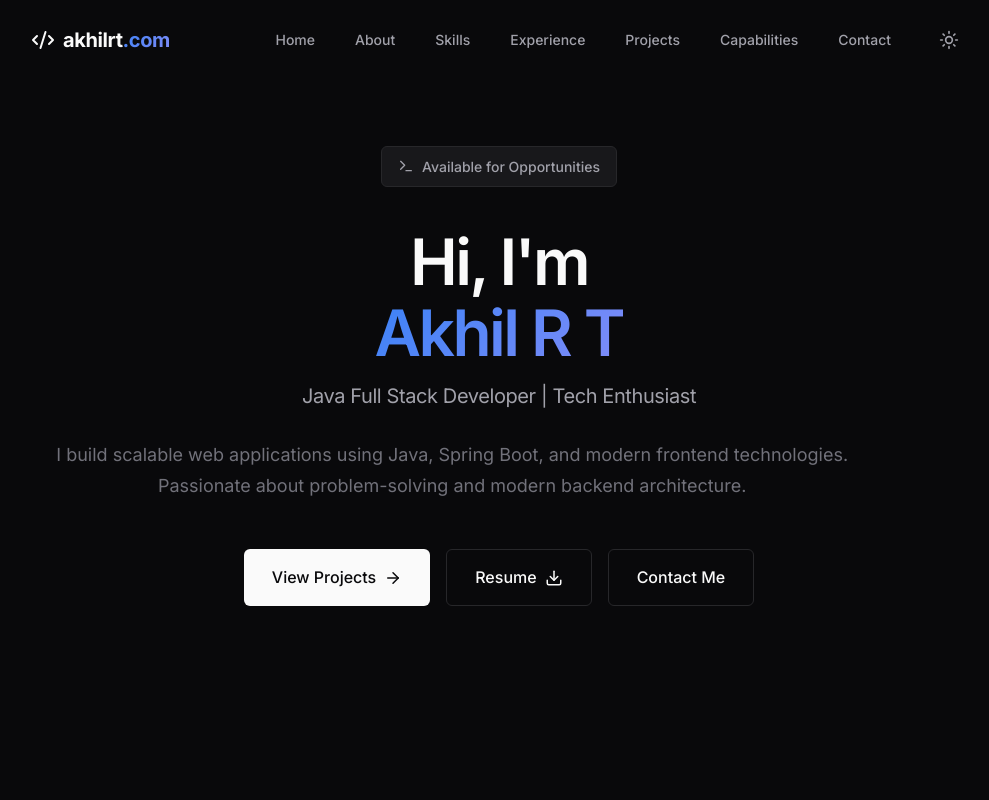
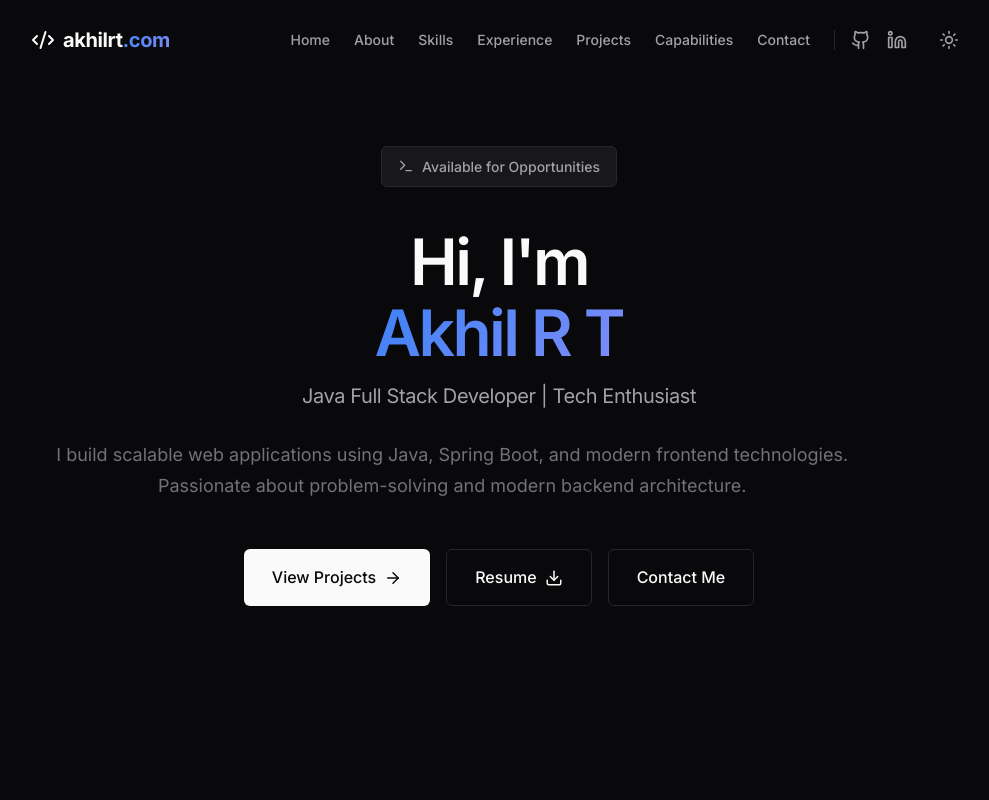
Before and after one commit to iakhilrt/akhilrt-portfolio, a React (Vite) app: page / in a window 1280 px wide. Shown: the top 800 px of the page, without its empty margins (141-1130 px from the left). Built offline with nearby package versions, Linux system fonts and the light colour scheme.

Commit message:
git and linkdin logo added in navbar

```diff
--- a/src/components/Navbar.css
+++ b/src/components/Navbar.css
@@ -37,7 +37,7 @@
 .nav-links {
     display: flex;
     align-items: center;
-    gap: 2.5rem;
+    gap: 1.5rem;
 }
 
 .nav-link {
@@ -109,6 +109,48 @@
     color: var(--text-primary);
 }
 
+.nav-socials {
+    display: flex;
+    align-items: center;
+    gap: 1rem;
+    padding-left: 1rem;
+    border-left: 1px solid var(--border-color);
+}
+
+.nav-social-link {
+    color: var(--text-secondary);
+    display: flex;
+    align-items: center;
+    justify-content: center;
+    transition: all 0.2s ease;
+}
+
+.nav-social-link:hover {
+    color: var(--text-primary);
+    transform: translateY(-2px);
+}
+
+.mobile-socials {
+    display: flex;
+    gap: 1.5rem;
+    padding: 1.5rem 2rem 1rem 2rem;
+    margin-top: 1rem;
+    border-top: 1px solid var(--border-color);
+}
+
+.mobile-social-link {
+    display: flex;
+    align-items: center;
+    gap: 0.5rem;
+    color: var(--text-secondary);
+    font-weight: 500;
+    transition: color 0.2s ease;
+}
+
+.mobile-social-link:hover {
+    color: var(--text-primary);
+}
+
 .desktop-only {
     display: flex;
 }
@@ -117,7 +159,7 @@
     display: none;
 }
 
-@media (max-width: 768px) {
+@media (max-width: 1024px) {
     .desktop-only {
         display: none;
     }
--- a/src/components/Navbar.jsx
+++ b/src/components/Navbar.jsx
@@ -1,6 +1,6 @@
 import React, { useState, useEffect } from 'react';
 import { useTheme } from '../context/ThemeContext';
-import { Sun, Moon, Menu, X, Code2 } from 'lucide-react';
+import { Sun, Moon, Menu, X, Code2, Github, Linkedin } from 'lucide-react';
 import './Navbar.css';
 
 const Navbar = () => {
@@ -41,6 +41,14 @@ const Navbar = () => {
                             {link.name}
                         </a>
                     ))}
+                    <div className="nav-socials">
+                        <a href="https://github.com/iakhilrt" target="_blank" rel="noopener noreferrer" className="nav-social-link" aria-label="GitHub">
+                            <Github size={20} />
+                        </a>
+                        <a href="https://www.linkedin.com/in/akhilrt" target="_blank" rel="noopener noreferrer" className="nav-social-link" aria-label="LinkedIn">
+                            <Linkedin size={20} />
+                        </a>
+                    </div>
                     <button onClick={toggleTheme} className="theme-toggle" aria-label="Toggle Theme">
                         {theme === 'dark' ? <Sun size={20} /> : <Moon size={20} />}
                     </button>
@@ -73,6 +81,16 @@ const Navbar = () => {
                         {link.name}
                     </a>
                 ))}
+                <div className="mobile-socials">
+                    <a href="https://github.com/iakhilrt" target="_blank" rel="noopener noreferrer" className="mobile-social-link" aria-label="GitHub">
+                        <Github size={20} />
+                        <span>GitHub</span>
+                    </a>
+                    <a href="https://www.linkedin.com/in/akhilrt" target="_blank" rel="noopener noreferrer" className="mobile-social-link" aria-label="LinkedIn">
+                        <Linkedin size={20} />
+                        <span>LinkedIn</span>
+                    </a>
+                </div>
             </div>
         </nav>
     );
--- a/src/components/Projects.jsx
+++ b/src/components/Projects.jsx
@@ -26,7 +26,7 @@ const Projects = () => {
             tech: ['React', 'Vite', 'Vanilla CSS'],
             metrics: { perf: '100', access: '100' },
             github: 'https://github.com/iakhilrt/akhilrt-portfolio.git',
-            demo: 'https://akhilrt-portfolio.vercel.app'
+            demo: '#home'
         }
     ];
 
@@ -48,7 +48,7 @@ const Projects = () => {
                                     <a href={project.github} target="_blank" rel="noopener noreferrer" className="project-link" aria-label="GitHub Repository">
                                         <Github size={20} />
                                     </a>
-                                    <a href={project.demo} target="_blank" rel="noopener noreferrer" className="project-link" aria-label="Live Demo">
+                                    <a href={project.demo} target={project.demo.startsWith('#') ? '_self' : '_blank'} rel={project.demo.startsWith('#') ? undefined : 'noopener noreferrer'} className="project-link" aria-label="Live Demo">
                                         <ExternalLink size={20} />
                                     </a>
                                 </div>
```
